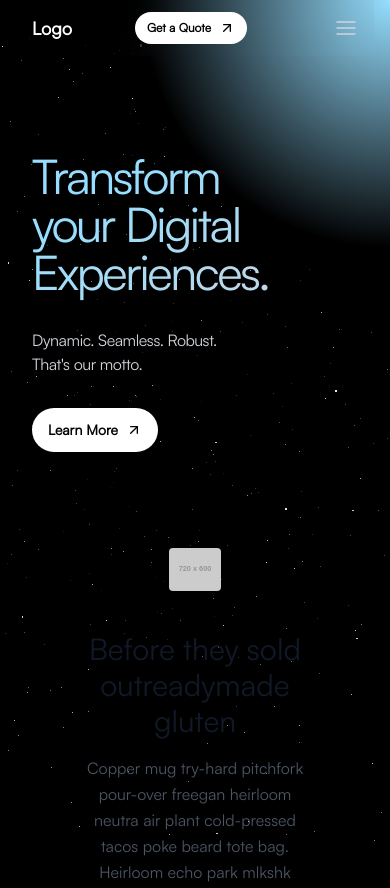
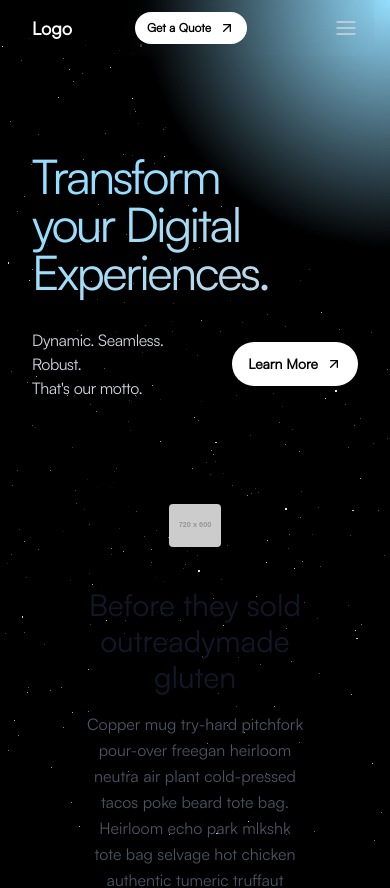
Before and after one commit to fade0media/fade-website, a Next.js app: page / in a window 390 px wide. Shown: the top 888 px of the page. Built offline with nearby package versions, Linux system fonts and the light colour scheme; what @anishshobithps/tailwind-breakpoints, tailwind-hamburgers would draw is missing.

Commit message:
fix: hero alignment on mobile

```diff
--- a/src/components/sections/Hero.tsx
+++ b/src/components/sections/Hero.tsx
@@ -10,13 +10,15 @@ const Hero = () => {
             <h1 className="bg-gradient-to-br from-[#96deff] from-30% to-gray-300 text-left bg-clip-text py-6 text-5xl font-regular leading-none tracking-tighter text-transparent text-balance sm:text-6xl md:text-7xl lg:text-9xl">Transform your
                 <br className="hidden md:block" /> Digital Experiences.</h1>
 
-            <p className='text-gray-300  text-balance md:text-2xl tracking-tight mb-6 text-left py-2'>Dynamic. Seamless. Robust.&nbsp;
+            <div className="flex md:flex-col justify-center items-center gap-8 md:items-start md:gap-6">
+            <p className='text-gray-300  text-balance md:text-2xl tracking-tight text-left py-2'>Dynamic. Seamless. Robust.&nbsp;
                 <br className='md:hidden'/>
                 That&apos;s our motto.</p>
 
 
 
             <Button link="#" name="Learn More"/>
+            </div>
 
             {/* <div className=" flex w-full fade-to-black max-w-5xl  items-center justify-center my-16">
                 <div className="relative z-10 flex w-full cursor-pointer items-center overflow-hidden rounded-xl border border-slate-800 p-[1.5px]">
```
